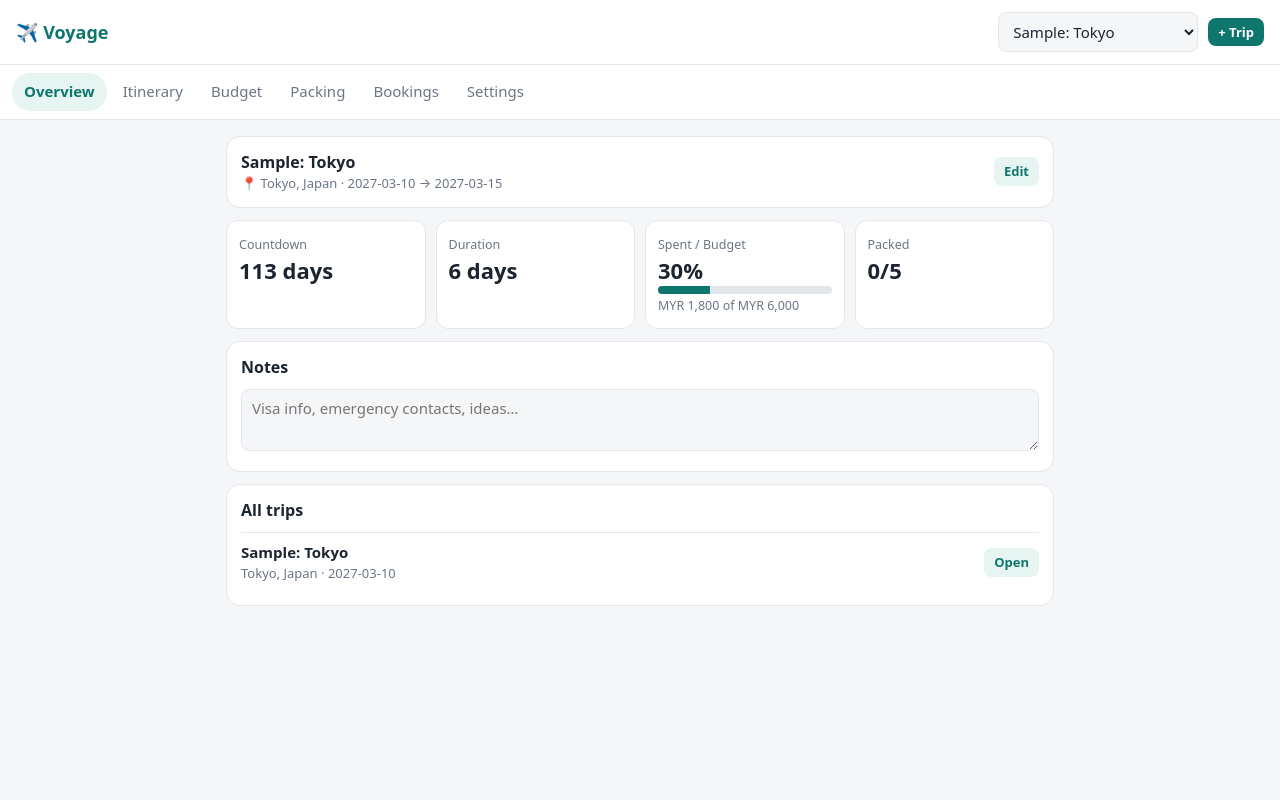
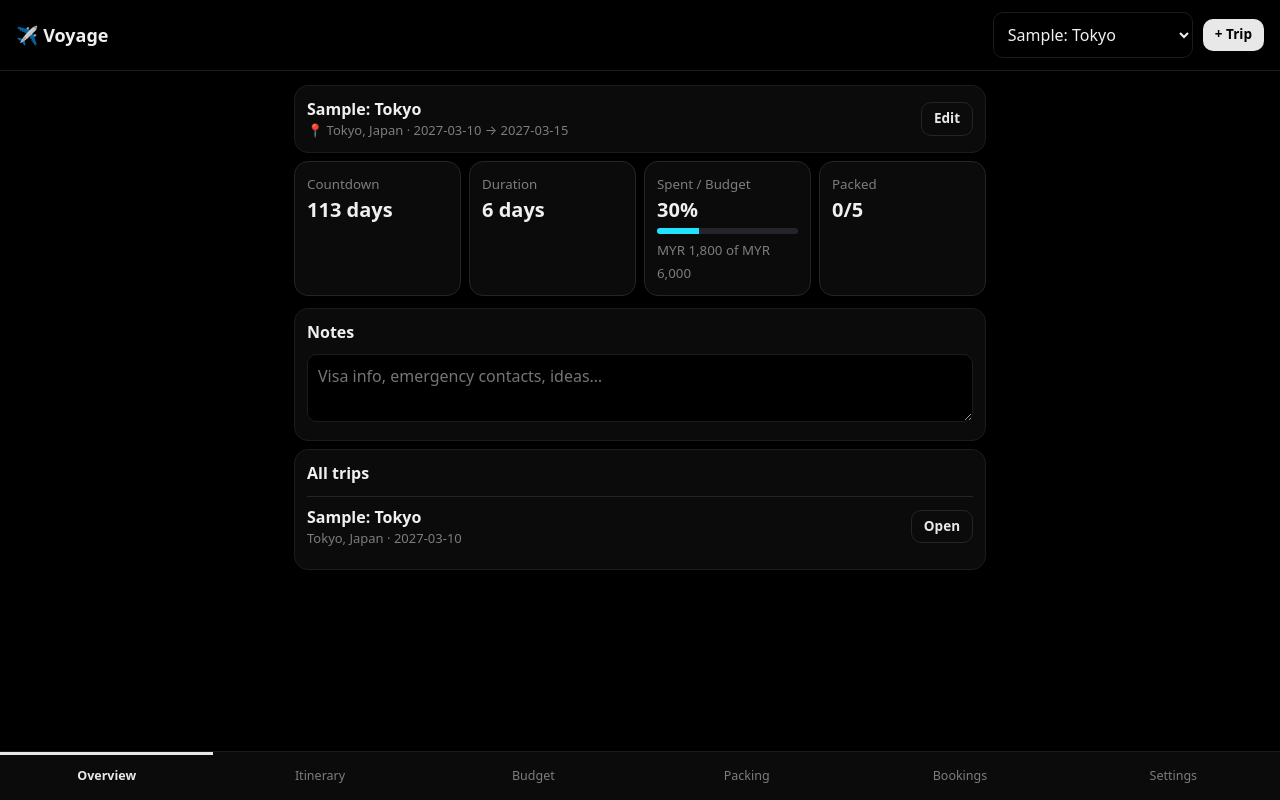
Before and after one commit to Syahman312/Travel-Planner, a plain HTML site: page index.html in a window 1280 px wide. Drawn offline with Linux system fonts and the light colour scheme.

Commit message:
Match colour scheme of other apps: black OLED theme, bottom tab bar, bottom-sheet dialogs
Co-Authored-By: Claude Opus 5.5 <noreply@anthropic.com>
Claude-Session: https://claude.ai/code/session_01CcrLWouJANGwfLr7Kj5DJz

```diff
--- a/index.html
+++ b/index.html
@@ -2,42 +2,50 @@
 <html lang="en">
 <head>
 <meta charset="UTF-8">
-<meta name="viewport" content="width=device-width,initial-scale=1">
+<meta name="viewport" content="width=device-width,initial-scale=1,viewport-fit=cover">
 <meta name="robots" content="noindex">
-<meta name="theme-color" content="#0f766e">
+<meta name="theme-color" content="#000000">
+<meta name="apple-mobile-web-app-status-bar-style" content="black-translucent">
 <title>Voyage – Travel Planner</title>
 <style>
-:root{--bg:#f4f6f8;--card:#fff;--ink:#1c2430;--mute:#6b7685;--line:#e3e7ec;--acc:#0f766e;--acc2:#e6f4f2;--warn:#c2410c;--ok:#15803d}
-@media(prefers-color-scheme:dark){:root{--bg:#0f1418;--card:#182027;--ink:#e8edf2;--mute:#93a0ad;--line:#26313a;--acc:#2dd4bf;--acc2:#12302d;--warn:#fb923c;--ok:#4ade80}}
-*{box-sizing:border-box}body{margin:0;font:15px/1.45 system-ui,-apple-system,Segoe UI,Roboto,sans-serif;background:var(--bg);color:var(--ink)}
-header{position:sticky;top:0;z-index:5;background:var(--card);border-bottom:1px solid var(--line);padding:12px 16px;display:flex;gap:10px;align-items:center}
-header h1{font-size:18px;margin:0;flex:1}header h1 span{color:var(--acc)}
-select,input,textarea{font:inherit;color:var(--ink);background:var(--bg);border:1px solid var(--line);border-radius:8px;padding:8px 10px;width:100%}
+:root{color-scheme:dark;--bg:#000;--card:#0b0b0b;--c2:#16171a;--ink:#f0f0f0;--mute:#7d7d7d;--line:#1c1c1c;--line2:#24252a;--acc:#e8e8e8;--cy:#22e3ff;--warn:#f87171;--amb:#fbbf24;--ok:#4ade80}
+*{box-sizing:border-box}
+body{margin:0;font:16px/1.45 system-ui,-apple-system,"Segoe UI",Roboto,sans-serif;background:var(--bg);color:var(--ink);padding-bottom:calc(80px + env(safe-area-inset-bottom))}
+header{position:sticky;top:0;z-index:5;background:#000;border-bottom:1px solid var(--line);padding:calc(12px + env(safe-area-inset-top)) 16px 12px;display:flex;gap:10px;align-items:center}
+header h1{font:600 18px system-ui,sans-serif;margin:0;flex:1;white-space:nowrap}header h1 span{color:var(--ink)}
+button,input,textarea,select{font:inherit;color:inherit}
+select,input,textarea{color:var(--ink);background:var(--bg);border:1px solid var(--line);border-radius:10px;padding:10px;width:100%}
+input[type=checkbox]{accent-color:var(--cy);width:20px!important;height:20px;padding:0}
+button:focus-visible,input:focus-visible,textarea:focus-visible,select:focus-visible{outline:2px solid var(--cy);outline-offset:2px}
 textarea{min-height:60px}
-nav{display:flex;gap:4px;overflow-x:auto;padding:8px 12px;background:var(--card);border-bottom:1px solid var(--line)}
-nav button{flex:none;border:0;background:none;color:var(--mute);padding:8px 12px;border-radius:999px;font:inherit;cursor:pointer}
-nav button.on{background:var(--acc2);color:var(--acc);font-weight:600}
-main{max-width:860px;margin:0 auto;padding:16px}
-.card{background:var(--card);border:1px solid var(--line);border-radius:14px;padding:14px;margin-bottom:12px}
+nav{position:fixed;bottom:0;left:0;right:0;z-index:4;display:flex;overflow-x:auto;background:var(--card);border-top:1px solid var(--line);padding-bottom:env(safe-area-inset-bottom)}
+nav button{flex:1 1 0;min-width:0;border:0;background:none;color:var(--mute);padding:15px 2px;font-size:12.5px;white-space:nowrap;cursor:pointer;border-radius:0}
+nav button.on{color:var(--acc);box-shadow:inset 0 3px var(--acc);font-weight:600}
+main{max-width:720px;margin:0 auto;padding:14px}
+.card{background:var(--card);border:1px solid var(--line);border-radius:14px;padding:12px;margin-bottom:8px}
 .row{display:flex;gap:8px;flex-wrap:wrap}.row>*{flex:1 1 140px}
-.btn{border:0;background:var(--acc);color:#fff;border-radius:8px;padding:9px 14px;font:inherit;font-weight:600;cursor:pointer}
-@media(prefers-color-scheme:dark){.btn{color:#062421}}
-.btn.ghost{background:var(--acc2);color:var(--acc)}.btn.sm{padding:5px 10px;font-size:13px}
+.btn{border:0;background:var(--acc);color:var(--bg);border-radius:10px;padding:10px 14px;font-weight:600;cursor:pointer}
+.btn:active{transform:scale(.97)}
+.btn.ghost{background:transparent;color:var(--acc);border:1px solid var(--line2)}.btn.sm{padding:6px 12px;font-size:13.5px}
 .x{border:0;background:none;color:var(--mute);cursor:pointer;font-size:16px}
-.stats{display:grid;grid-template-columns:repeat(auto-fit,minmax(140px,1fr));gap:10px}
-.stat{background:var(--card);border:1px solid var(--line);border-radius:12px;padding:12px}.stat b{display:block;font-size:22px}.stat small{color:var(--mute)}
-.item{display:flex;gap:10px;align-items:center;padding:9px 0;border-top:1px solid var(--line)}.item:first-child{border-top:0}
+.stats{display:grid;grid-template-columns:repeat(auto-fit,minmax(140px,1fr));gap:8px}
+.stat{background:var(--card);border:1px solid var(--line2);border-radius:14px;padding:10px 12px}.stat b{display:block;font-size:20px;font-variant-numeric:tabular-nums}.stat small{color:var(--mute)}
+.item{display:flex;gap:10px;align-items:center;padding:9px 0;border-top:1px solid var(--line2)}.item:first-child{border-top:0}
 .item .grow{flex:1;min-width:0}.mute{color:var(--mute);font-size:13px}
-.bar{height:8px;background:var(--line);border-radius:99px;overflow:hidden}.bar i{display:block;height:100%;background:var(--acc)}
-.tag{font-size:12px;padding:2px 8px;border-radius:99px;background:var(--acc2);color:var(--acc)}
-h2{font-size:16px;margin:0 0 10px}.empty{color:var(--mute);text-align:center;padding:20px}
+.bar{height:6px;background:var(--line2);border-radius:99px;overflow:hidden;margin:4px 0}.bar i{display:block;height:100%;background:var(--cy)}
+.tag{font-size:12px;font-weight:600;padding:1px 9px;border-radius:99px;border:1px solid currentColor;color:var(--cy);white-space:nowrap}
+h2{font-size:16px;font-weight:700;margin:0 0 10px}.empty{color:var(--mute);text-align:center;padding:20px}
 .done{text-decoration:line-through;color:var(--mute)}
-.dialog{position:fixed;inset:0;background:#0007;display:none;align-items:center;justify-content:center;padding:16px;z-index:10}
-.dialog.on{display:flex}.dialog .card{width:100%;max-width:480px;max-height:90vh;overflow:auto}
+.dialog{position:fixed;inset:0;background:#000c;display:none;align-items:center;justify-content:center;padding:16px;z-index:10}
+.dialog.on{display:flex}.dialog .card{width:100%;max-width:460px;max-height:92vh;overflow:auto;background:#0b0b0c;border-radius:16px;padding:18px;animation:up .22s ease-out}
+@keyframes up{from{transform:translateY(24px);opacity:0}}
+@media(max-width:759px){.dialog{align-items:flex-end;padding:0}.dialog .card{max-width:100%;border-radius:22px 22px 0 0;margin:0;padding:8px 16px calc(18px + env(safe-area-inset-bottom));animation:sheet .28s cubic-bezier(.2,.8,.2,1)}
+.dialog .card::before{content:"";display:block;width:40px;height:5px;border-radius:9px;background:var(--line2);margin:0 auto 12px}}
+@keyframes sheet{from{transform:translateY(100%)}}
 </style>
 </head>
 <body>
-<header><h1>✈️ <span>Voyage</span></h1><select id="tripSel" style="max-width:200px"></select><button class="btn sm" onclick="openTrip()">+ Trip</button></header>
+<header><h1>✈️ <span>Voyage</span></h1><select id="tripSel" style="max-width:200px;min-width:0"></select><button class="btn sm" style="white-space:nowrap;flex:none" onclick="openTrip()">+ Trip</button></header>
 <nav id="nav"></nav>
 <main id="view"></main>
 
@@ -84,7 +92,7 @@ function overview(t){
  <div class="stats">
  <div class="stat"><small>Countdown</small><b>${till>0?till+' days':till>-len?'On trip 🎉':'Done'}</b></div>
  <div class="stat"><small>Duration</small><b>${len} days</b></div>
- <div class="stat"><small>Spent / Budget</small><b>${Math.round(pct)}%</b><div class="bar"><i style="width:${pct}%;background:${pct>90?'var(--warn)':'var(--acc)'}"></i></div><small>${fmt(spent)} of ${fmt(t.budget)}</small></div>
+ <div class="stat"><small>Spent / Budget</small><b>${Math.round(pct)}%</b><div class="bar"><i style="width:${pct}%;background:${pct>90?'var(--warn)':pct>75?'var(--amb)':'var(--cy)'}"></i></div><small>${fmt(spent)} of ${fmt(t.budget)}</small></div>
  <div class="stat"><small>Packed</small><b>${packed}/${t.pack.length}</b></div></div>
  <div class="card" style="margin-top:12px"><h2>Notes</h2><textarea id="tNotes" placeholder="Visa info, emergency contacts, ideas…" onchange="T().notes=this.value;save()">${esc(t.notes)}</textarea></div>
  <div class="card"><h2>All trips</h2>${up.map(x=>`<div class="item"><div class="grow"><b>${esc(x.name)}</b><div class="mute">${esc(x.dest)} · ${esc(x.start)}</div></div><button class="btn ghost sm" onclick="S.cur='${x.id}';save()">Open</button></div>`).join('')}</div>`;
@@ -122,7 +130,7 @@ function settings(){
  <input id="sU" value="${esc(S.sync)}" placeholder="https://script.google.com/macros/s/.../exec"><div class="row" style="margin-top:8px"><button class="btn" onclick="S.sync=val('sU');save()">Save URL</button><button class="btn ghost" onclick="push()">Push ↑</button><button class="btn ghost" onclick="pull()">Pull ↓</button></div><div class="mute" id="sMsg"></div></div>
  <div class="card"><h2>Backup</h2><p class="mute">Copy this JSON to back up, or paste a backup and import.</p><textarea id="bk" style="min-height:120px">${esc(JSON.stringify(S))}</textarea>
  <div class="row" style="margin-top:8px"><button class="btn ghost" onclick="copyBk()">Copy</button><button class="btn ghost" onclick="impBk()">Import</button></div></div>
- ${T()?`<div class="card"><button class="btn" style="background:var(--warn)" onclick="delTrip()">Delete current trip</button></div>`:''}`;
+ ${T()?`<div class="card"><button class="btn" style="background:var(--warn);color:#000" onclick="delTrip()">Delete current trip</button></div>`:''}`;
 }
 async function push(){if(!S.sync)return msg('Save your Apps Script URL first.');msg('Pushing…');try{const r=await fetch(S.sync,{method:'POST',body:JSON.stringify({app:'voyage',data:S})});const d=await r.json().catch(()=>({}));msg(d.ok?'Pushed ✓ '+new Date().toLocaleTimeString():'Push failed: '+(d.error||r.status))}catch(e){msg('Push failed: '+e.message)}}
 function pull(){if(!S.sync)return msg('Save your Apps Script URL first.');confirmBox('Replace data on this device with the copy in Google Sheets?',doPull)}
@@ -147,7 +155,7 @@ function del(k,id){T()[k]=T()[k].filter(x=>x.id!==id);save()}
 function val(id){return document.getElementById(id)?.value.trim()||''}
 function dlg(h){document.getElementById('dlgBody').innerHTML=h;document.getElementById('dlg').classList.add('on')}
 function closeDlg(){document.getElementById('dlg').classList.remove('on')}
-function confirmBox(m,fn){window._cf=fn;dlg(`<p>${m}</p><div class="row"><button class="btn" style="background:var(--warn)" onclick="closeDlg();_cf()">Yes</button><button class="btn ghost" onclick="closeDlg()">Cancel</button></div>`)}
+function confirmBox(m,fn){window._cf=fn;dlg(`<p>${m}</p><div class="row"><button class="btn" style="background:var(--warn);color:#000" onclick="closeDlg();_cf()">Yes</button><button class="btn ghost" onclick="closeDlg()">Cancel</button></div>`)}
 const h=location.hash.slice(1);if(TABS.some(t=>t[0]===h))tab=h;
 render();
 </script>
```
